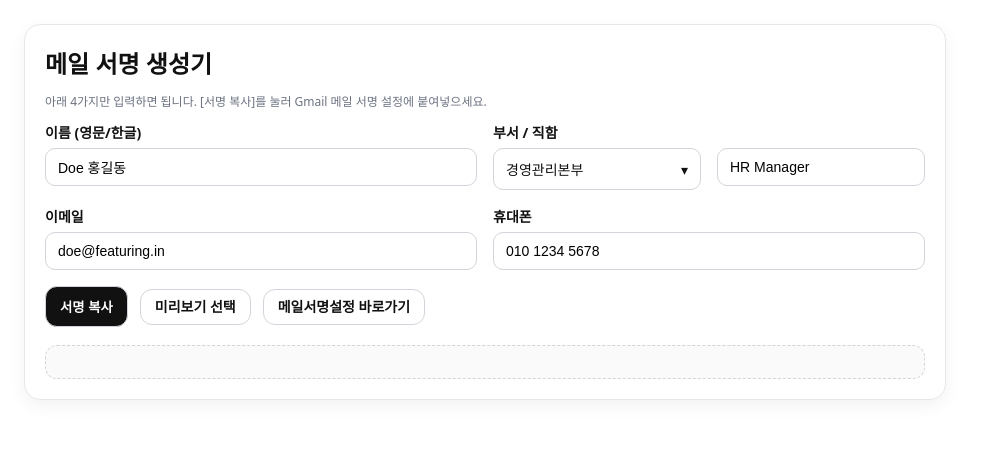
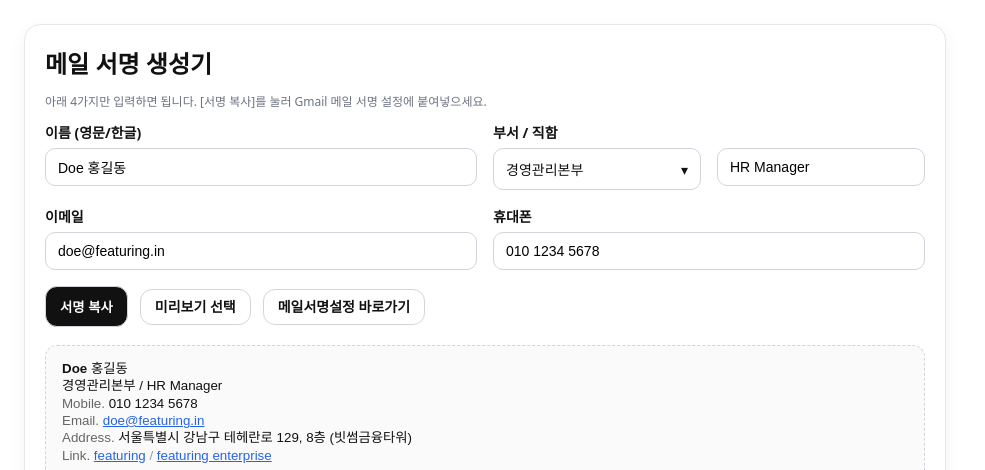
Before and after one commit to re111um/mailsignmaker, a plain HTML site: page index.html in a window 1280 px wide. Shown: the top 470 px of the page, without its empty margins (0-985 px from the left). Drawn offline with Linux system fonts and the light colour scheme.

Commit message:
Update index.html

```diff
--- a/index.html
+++ b/index.html
@@ -149,9 +149,9 @@
     link2_url: "https://enterprise.featuring.co/?utm_source=featuring&utm_medium=gnb",
     logo_width_px: 282,
     logo_height_px: 26,
-        /* 절대 URL (GitHub Pages에서 서빙) */
-        "https://re111um.github.io/mailsignmaker/assets/logo.png",
-    /* ▼ ADD: 로고 캐시 버전 (로고 바꿀 때만 숫자 갱신) */
+    /* GitHub Pages의 로고 절대경로 */
+    logo_url: "https://re111um.github.io/mailsignmaker/assets/logo.png",
+    /* 새 로고로 교체할 때마다 이 값만 바꿔 커밋하세요 */
     logo_version: "20250826"
   };
 </script>
@@ -251,31 +251,41 @@
     }
 
 function build(){
-      const C = window.__SIG_CONFIG__;
+  // __SIG_CONFIG__ 없을 때도 터지지 않도록 안전 기본값 병합
+  const C = Object.assign({
+    address: "", link1_text: "", link1_url: "#",
+    link2_text: "", link2_url: "#",
+    logo_width_px: 200, logo_height_px: 17,
+    logo_url: "", logo_version: ""
+  }, window.__SIG_CONFIG__ || {});
+
   const name   = h(document.getElementById('name').value);
-      const dept   = document.getElementById('deptValue').value;
-      const job    = h(document.getElementById('jobtitle').value);
+  const dept   = document.getElementById('deptValue') ? document.getElementById('deptValue').value : "";
+  const job    = document.getElementById('jobtitle')  ? h(document.getElementById('jobtitle').value) : "";
   const title  = (dept && job) ? `${dept} / ${job}` : (dept || job);
   const email  = h(document.getElementById('email').value);
-      const mobileRaw     = document.getElementById('mobile').value; // 원문(숫자/공백/하이픈 허용)
-      const mobileDisplay = formatMobileKR(mobileRaw);               // 화면 표시용(공백 포함)
-      const mailHref = 'mailto:' + email;
+  const mobile = document.getElementById('mobile').value;
+
   const nameHtml = formatNameBoldEnglishOnly(name);
+
+  // 캐시 무력화된 로고 src 계산
   const rawLogo = C.logo_url || "";
-      const ver = C.logo_version || Date.now();         // config 없으면 현재시각으로
+  const ver     = String(C.logo_version || "");
   const logoSrc = rawLogo
-        ? rawLogo + (rawLogo.includes("?") ? "&" : "?") + "v=" + ver
+    ? rawLogo + (rawLogo.includes("?") ? "&" : "?") + "v=" + (ver || Date.now())
     : "";
 
   const html = `
 <table cellpadding="0" cellspacing="0" border="0" style="font-family: Arial, Helvetica, sans-serif; font-size:10pt; line-height:1.0; color:#111111;">
   <tr><td style="padding:0 0 4px 0;">${nameHtml}</td></tr>
   <tr><td style="padding:0 0 4px 0;">${title}</td></tr>
-  <tr><td style="padding:0 0 4px 0;"><span style="color:#666;">Mobile.</span> <span>${mobileDisplay}</span></td></tr>
-  <tr><td style="padding:0 0 4px 0;"><span style="color:#666;">Email.</span> <a href="${mailHref}" style="color:#2563eb; text-decoration:underline;">${email}</a></td></tr>
+  <tr><td style="padding:0 0 4px 0;"><span style="color:#666;">Mobile.</span> <span>${formatMobileKR ? formatMobileKR(mobile) : mobile}</span></td></tr>
+  <tr><td style="padding:0 0 4px 0;"><span style="color:#666;">Email.</span> <a href="mailto:${email}" style="color:#2563eb; text-decoration:underline;">${email}</a></td></tr>
   <tr><td style="padding:0 0 4px 0;"><span style="color:#666;">Address.</span> <span>${C.address}</span></td></tr>
   <tr><td style="padding:0 0 8px 0;"><span style="color:#666;">Link.</span> <a href="${C.link1_url}" style="color:#2563eb; text-decoration:underline;">${C.link1_text}</a> <span style="color:#999;">/</span> <a href="${C.link2_url}" style="color:#2563eb; text-decoration:underline;">${C.link2_text}</a></td></tr>
-  <tr><td style="padding-top:6px;">${logoUrl ? `<a href="${C.link1_url}" style="display:inline-block; vertical-align:middle;"><img src="${logoUrl}" alt="Company Logo" style="width:${C.logo_width_px}px; height:${C.logo_height_px}px; border:0; vertical-align:middle;"></a>` : ''}</td></tr>
+  <tr><td style="padding-top:6px;">${
+    logoSrc ? `<a href="${C.link1_url}" style="display:inline-block; vertical-align:middle;"><img src="${logoSrc}" alt="Company Logo" style="width:${C.logo_width_px}px; height:${C.logo_height_px}px; border:0; vertical-align:middle;"></a>` : ''
+  }</td></tr>
 </table>`;
   document.getElementById('preview').innerHTML = html;
   return html;
```
Lines whose indentation alone changed are shown as unchanged.
